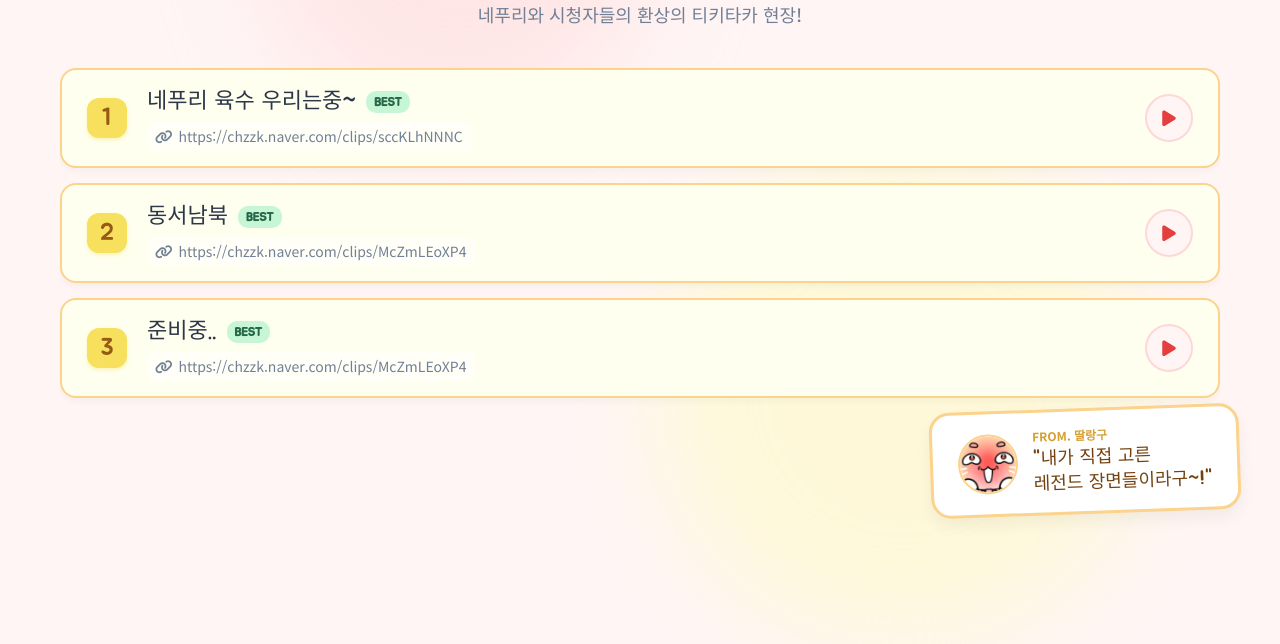
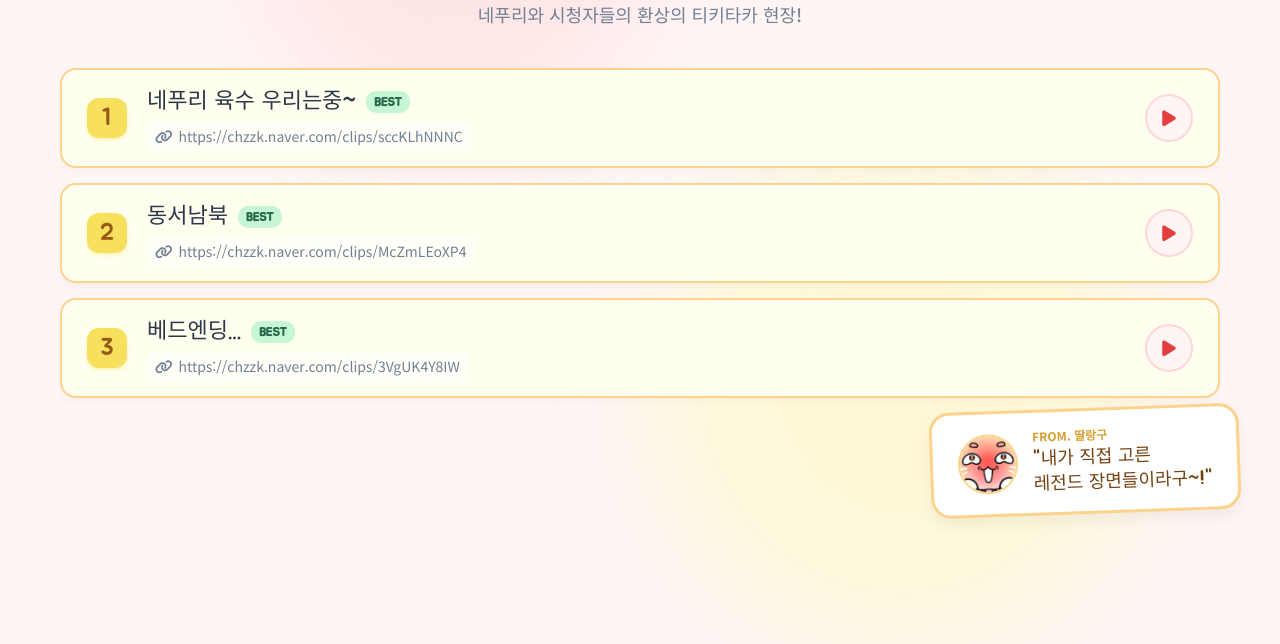
Before and after one commit to cambyeo/senepool, a plain HTML site: page Sample2/page8.html in a window 1280 px wide. Shown: the part 176-820 px from the top of the page. Drawn offline with nearby package versions, Linux system fonts and the light colour scheme.

Commit message:
클립 변경

```diff
--- a/Sample2/page8.html
+++ b/Sample2/page8.html
@@ -320,11 +320,11 @@
             <div class="play-btn"><i class="fas fa-play"></i></div>
         </div>
 
-         <div class="clip-card top-pick" onclick="openClip('https://chzzk.naver.com/embed/clip/sccKLhNNNC')">
+         <div class="clip-card top-pick" onclick="openClip('https://chzzk.naver.com/clips/3VgUK4Y8IW')">
             <div class="rank-badge">3</div>
             <div class="clip-content">
-                <div class="clip-title">준비중.. <span class="status-pill status-active">BEST</span></div>
-                <div class="clip-link"><i class="fas fa-link"></i> https://chzzk.naver.com/clips/McZmLEoXP4</div>
+                <div class="clip-title">베드엔딩... <span class="status-pill status-active">BEST</span></div>
+                <div class="clip-link"><i class="fas fa-link"></i> https://chzzk.naver.com/clips/3VgUK4Y8IW</div>
             </div>
             <div class="play-btn"><i class="fas fa-play"></i></div>
         </div>
```
